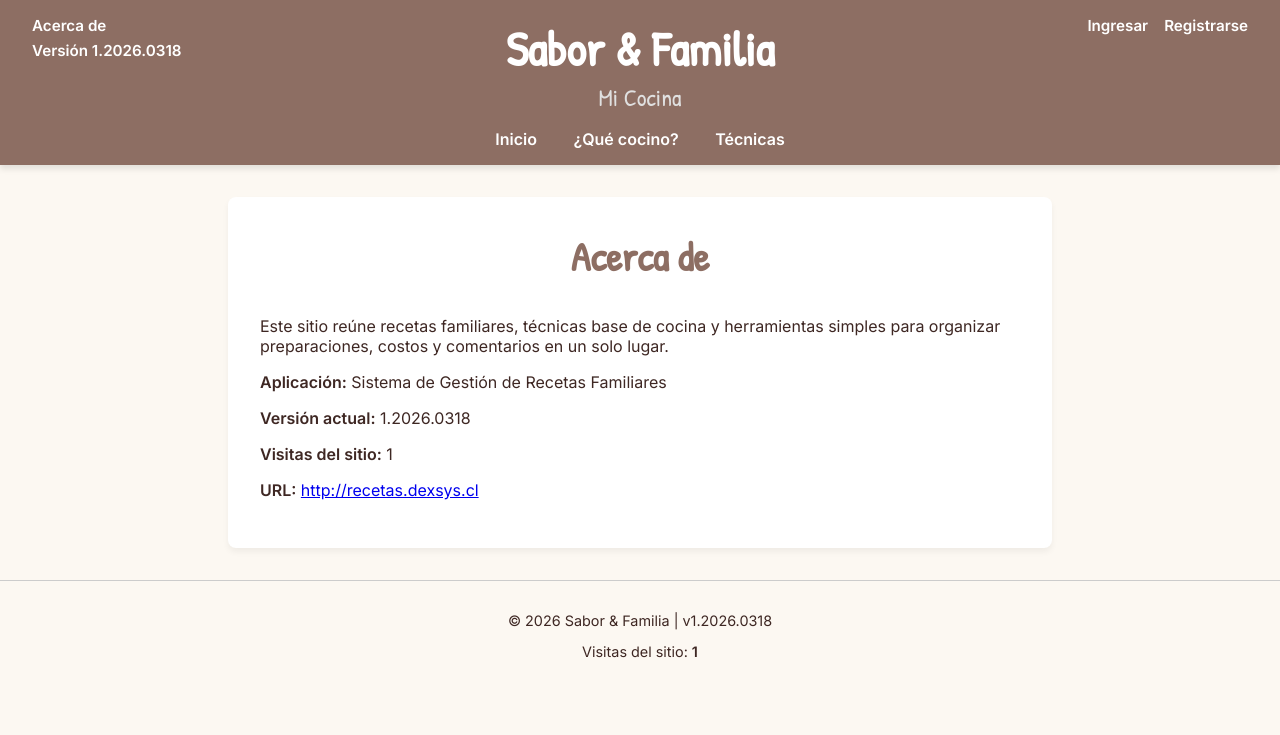
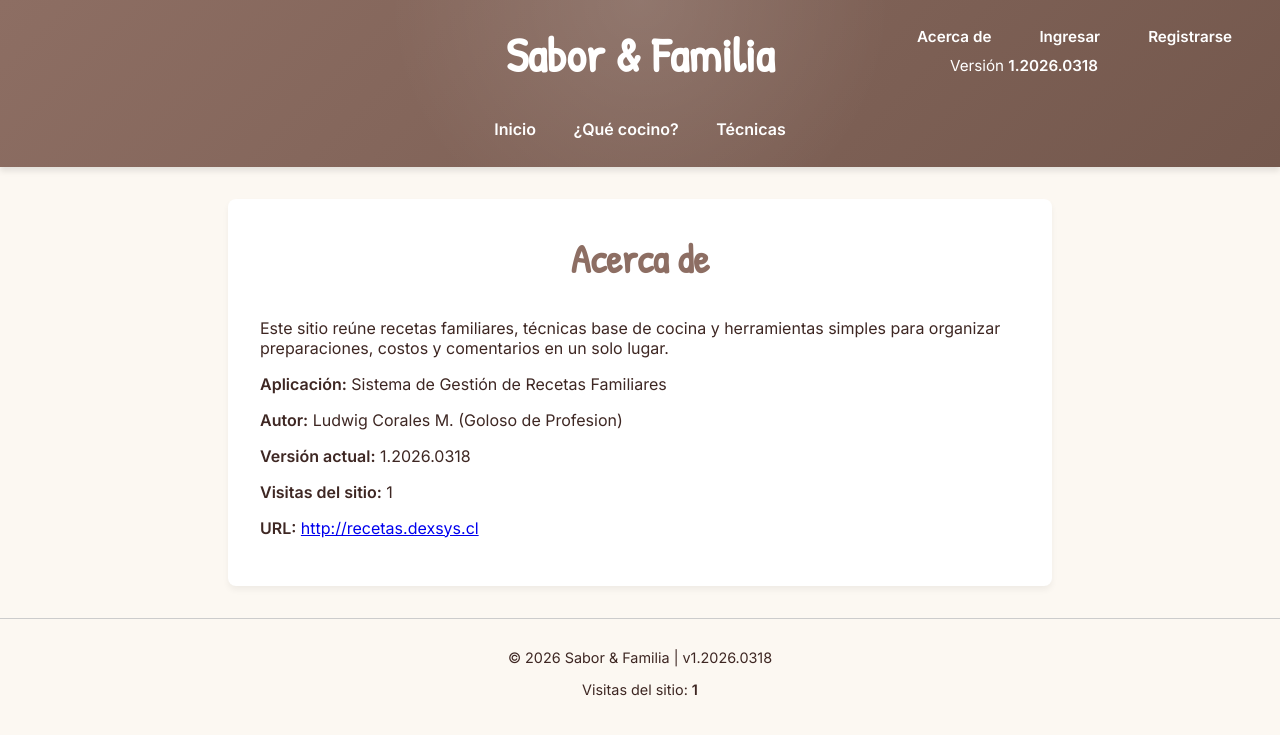
Before and after one commit to Dexsys/Recetas, a Flask app: page /about in a window 1280 px wide. Shown: the top 735 px of the page. Run offline with Flask 3, Linux system fonts and the light colour scheme; data comes from the database, SQL or seed files in the repository; some libraries are stand-ins or nearby versions.

Commit message:
chore: respaldo GitHub 1.2026.0318

```diff
--- a/app.py
+++ b/app.py
@@ -96,7 +96,8 @@ def create_app(config_class=Config):
         stats = SiteStats.query.get(1)
         return {
             'site_total_visits': stats.total_visits if stats else 0,
-            'app_version': get_app_version()
+            'app_version': get_app_version(),
+            'is_development': app.debug
         }
 
     with app.app_context():
--- a/static/css/style.css
+++ b/static/css/style.css
@@ -4,6 +4,8 @@
     --accent-color: #e65100;
     --header-bg: #8d6e63;
     --header-text: #fff;
+    --header-bg-dev-start: #1f5fbf;
+    --header-bg-dev-end: #153a73;
 }
 
 body {
@@ -30,6 +32,18 @@ header {
     box-shadow: 0 4px 6px rgba(0, 0, 0, 0.1);
 }
 
+.site-header {
+    background:
+        radial-gradient(circle at top, rgba(255, 255, 255, 0.12), transparent 38%),
+        linear-gradient(135deg, var(--header-bg), #74584d);
+}
+
+.site-header.site-header-dev {
+    background:
+        radial-gradient(circle at top, rgba(255, 255, 255, 0.16), transparent 38%),
+        linear-gradient(135deg, var(--header-bg-dev-start), var(--header-bg-dev-end));
+}
+
 header h1 {
     margin: 0;
     font-size: 3rem;
@@ -44,38 +58,61 @@ header h1 {
     align-items: center;
     gap: 1rem;
 }
-
-.header-meta-nav {
-    position: absolute;
-    top: 1rem;
-    left: 2rem;
-    font-size: 0.95rem;
-    display: flex;
-    flex-direction: column;
-    align-items: flex-start;
-    gap: 0.35rem;
-}
-
-.header-meta-nav a,
-.header-meta-nav span {
+.auth-nav a,
+header h1 a,
+nav a {
     color: white;
     text-decoration: none;
     font-weight: 600;
+    padding: 0.7rem 1rem;
+    border-radius: 999px;
+    position: relative;
+    display: inline-flex;
+    align-items: center;
+    justify-content: center;
+    overflow: hidden;
+    transition: transform 0.2s ease, background-color 0.25s ease, box-shadow 0.25s ease, color 0.25s ease;
 }
 
-.header-meta-nav a:hover {
-    color: var(--accent-color);
+.auth-nav a::before,
+header h1 a::before,
+nav a::before {
+    content: "";
+    position: absolute;
+    inset: 0;
+    background: linear-gradient(135deg, rgba(255, 255, 255, 0.2), rgba(255, 255, 255, 0.02));
+    opacity: 0;
+    transform: translateY(6px) scale(0.96);
+    transition: opacity 0.25s ease, transform 0.25s ease;
+    z-index: 0;
 }
 
-.auth-nav a {
-    color: white;
-    text-decoration: none;
-    font-weight: 600;
-    transition: color 0.3s;
+.auth-nav a,
+header h1 a,
+nav a {
+    z-index: 1;
 }
 
-.auth-nav a:hover {
-    color: var(--accent-color);
+.auth-nav a:hover,
+header h1 a:hover,
+nav a:hover {
+    color: #fff7ef;
+    transform: translateY(-2px);
+    background-color: rgba(255, 255, 255, 0.08);
+    box-shadow: 0 10px 24px rgba(0, 0, 0, 0.18);
+}
+
+.auth-nav a:hover::before,
+header h1 a:hover::before,
+nav a:hover::before {
+    opacity: 1;
+    transform: translateY(0) scale(1);
+}
+
+.auth-nav a:active,
+header h1 a:active,
+nav a:active {
+    transform: translateY(0);
 }
 
 .subtitle {
@@ -86,18 +123,15 @@ header h1 {
 
 nav {
     margin-top: 1rem;
+    display: flex;
+    justify-content: center;
+    flex-wrap: wrap;
+    gap: 0.35rem;
 }
 
-nav a {
-    color: white;
-    text-decoration: none;
-    margin: 0 1rem;
-    font-weight: 600;
-    transition: color 0.3s;
-}
-
-nav a:hover {
-    color: var(--accent-color);
+header h1 a {
+    font-size: 3rem;
+    padding: 0.35rem 1rem;
 }
 
 @media (max-width: 768px) {
--- a/templates/about.html
+++ b/templates/about.html
@@ -5,6 +5,7 @@
     <h2 class="handwritten">Acerca de</h2>
     <p>Este sitio reúne recetas familiares, técnicas base de cocina y herramientas simples para organizar preparaciones, costos y comentarios en un solo lugar.</p>
     <p><strong>Aplicación:</strong> Sistema de Gestión de Recetas Familiares</p>
+    <p><strong>Autor:</strong> Ludwig Corales M. (Goloso de Profesion)</p>
     <p><strong>Versión actual:</strong> {{ app_version }}</p>
     <p><strong>Visitas del sitio:</strong> {{ "{:,.0f}".format(site_total_visits).replace(',', '.') }}</p>
     <p><strong>URL:</strong> <a href="http://recetas.dexsys.cl" target="_blank" rel="noopener">http://recetas.dexsys.cl</a></p>
--- a/templates/admin/dashboard.html
+++ b/templates/admin/dashboard.html
@@ -277,6 +277,10 @@
                             <input type="url" name="url_reference" value="{{ ip.url_reference or '' }}"
                                 style="padding:0.4rem; border:1px solid #ccc; border-radius:4px; width:100%; box-sizing:border-box;">
                         </div>
+                        <div style="display:flex; align-items:center; gap:0.35rem; padding-bottom:0.3rem;">
+                            <input type="checkbox" id="propagate-{{ ip.id }}" name="propagate_name" value="1" checked>
+                            <label for="propagate-{{ ip.id }}" style="font-size:0.8rem; color:#333;">Aplicar nombre en recetas</label>
+                        </div>
                         <button type="submit" class="btn-sm" style="background:#2e7d32;">Guardar</button>
                         <button type="button" class="btn-sm" style="background:#6c757d;" onclick="togglePriceEdit({{ ip.id }})">Cancelar</button>
                     </form>
--- a/templates/base.html
+++ b/templates/base.html
@@ -11,12 +11,11 @@
 </head>
 
 <body>
-    <header style="position: relative;">
-        <div class="header-meta-nav">
+    <header class="site-header{% if is_development %} site-header-dev{% endif %}" style="position: relative;">
+
+        <div class="auth-nav">
             <a href="{{ url_for('main.about') }}">Acerca de</a>
-            <span>Versión {{ app_version }}</span>
-        </div>
-        <div class="auth-nav">
+            <span style="position: absolute;top:40px;right:150px;">Versión <strong>{{ app_version }}</strong></span>
             {% if current_user.is_authenticated %}
             <span style="color: #e0e0e0;">Hola, <strong>{{ current_user.username }}</strong></span>
             {% if current_user.role == 'admin' %}
@@ -30,7 +29,6 @@
         </div>
 
         <h1><a href="{{ url_for('main.index') }}" style="color:white; text-decoration:none;">Sabor & Familia</a></h1>
-        <p class="subtitle">Mi Cocina</p>
         <nav>
             <a href="{{ url_for('main.index') }}">Inicio</a>
             <a href="{{ url_for('main.suggest') }}">¿Qué cocino?</a>
```
Also changed, not shown: routes/admin.py (+40 -2 lines).
